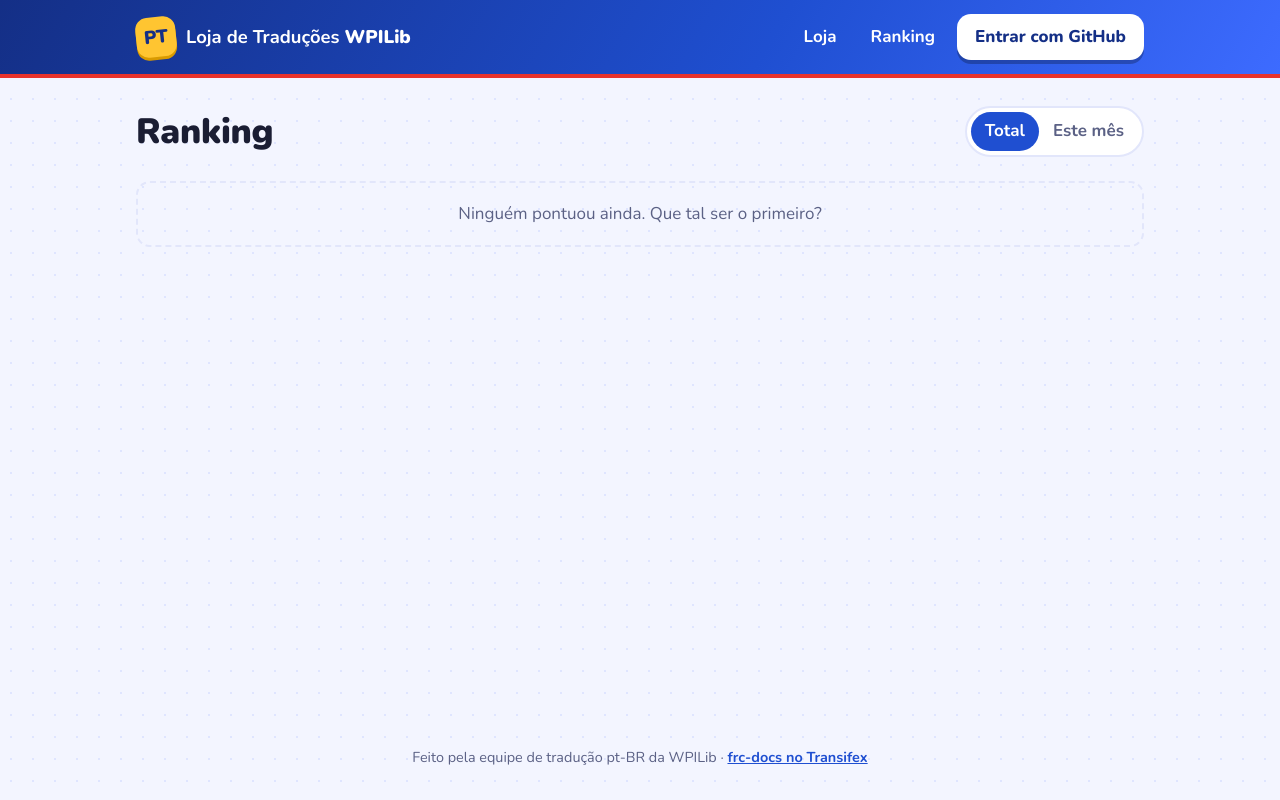
After one commit to CarvalhoJeo/translation_ptbr_store_wpilib, a Django app: page /ranking/ in a window 1280 px wide. The commit adds this page. Run offline with Django 5.2, Linux system fonts and the light colour scheme; data that the repository does not hold is empty; some libraries are stand-ins or nearby versions.

Commit message:
feat: public ranking by points earned, total and this month
Co-Authored-By: Claude Opus 5.5 <noreply@anthropic.com>

```diff
--- /dev/null
+++ b/accounts/templates/accounts/ranking.html
@@ -0,0 +1,24 @@
+{% extends "base.html" %}
+{% block title %}Ranking — Loja de Traduções WPILib{% endblock %}
+{% block content %}
+  <div class="account-head">
+    <h1>Ranking</h1>
+    <nav class="toggle" aria-label="Período">
+      <a class="toggle__opt{% if not monthly %} toggle__opt--on{% endif %}" href="?">Total</a>
+      <a class="toggle__opt{% if monthly %} toggle__opt--on{% endif %}" href="?periodo=mes">Este mês</a>
+    </nav>
+  </div>
+  {% if rows %}
+    <ol class="ranking card">
+      {% for username, points in rows %}
+        <li class="ranking__row{% if forloop.counter <= 3 %} ranking__row--top{% endif %}">
+          <span class="ranking__pos">{% if forloop.counter == 1 %}🥇{% elif forloop.counter == 2 %}🥈{% elif forloop.counter == 3 %}🥉{% else %}{{ forloop.counter }}{% endif %}</span>
+          <span class="ranking__name">{{ username }}</span>
+          <span class="ranking__points">{{ points }} pts</span>
+        </li>
+      {% endfor %}
+    </ol>
+  {% else %}
+    <p class="empty">Ninguém pontuou {% if monthly %}este mês{% else %}ainda{% endif %}. Que tal ser o primeiro?</p>
+  {% endif %}
+{% endblock %}
--- a/accounts/urls.py
+++ b/accounts/urls.py
@@ -5,4 +5,5 @@ from . import views
 urlpatterns = [
     path("", views.home, name="home"),
     path("conta/", views.account, name="account"),
+    path("ranking/", views.ranking, name="ranking"),
 ]
--- a/accounts/views.py
+++ b/accounts/views.py
@@ -2,9 +2,10 @@ from django.contrib import messages
 from django.contrib.auth.decorators import login_required
 from django.db.models import Sum
 from django.shortcuts import redirect, render
+from django.utils import timezone
 
 from ledger.models import PointRates, UnclaimedEvent
-from ledger.services import balance
+from ledger.services import balance, leaderboard
 
 from .forms import EmailForm, LinkForm
 from .models import Profile
@@ -63,3 +64,11 @@ def account(request):
             "redemptions": request.user.redemptions.select_related("variant__product")[:50],
         },
     )
+
+
+def ranking(request):
+    monthly = request.GET.get("periodo") == "mes"
+    since = None
+    if monthly:
+        since = timezone.localtime().replace(day=1, hour=0, minute=0, second=0, microsecond=0)
+    return render(request, "accounts/ranking.html", {"rows": leaderboard(since), "monthly": monthly})
--- a/ledger/services.py
+++ b/ledger/services.py
@@ -1,5 +1,8 @@
+from datetime import datetime
+
 from django.db import transaction
 from django.db.models import Sum
+from django.db.models.functions import Coalesce
 
 from accounts.models import Profile
 
@@ -54,3 +57,21 @@ def claim_unclaimed(user, tx_username: str) -> int:
 
 def balance(user) -> int:
     return PointEntry.objects.filter(user=user).aggregate(total=Sum("amount"))["total"] or 0
+
+
+EARNING_KINDS = (PointEntry.Kind.TRANSLATED, PointEntry.Kind.REVIEWED, PointEntry.Kind.ADJUSTMENT)
+
+
+def leaderboard(since: datetime | None = None, limit: int = 100) -> list[tuple[str, int]]:
+    """Points earned (positive translated/reviewed/adjustment entries) by approved translators."""
+    entries = PointEntry.objects.filter(
+        kind__in=EARNING_KINDS, amount__gt=0, user__profile__link_status=Profile.LinkStatus.APPROVED
+    )
+    if since is not None:
+        entries = entries.annotate(earned_at=Coalesce("occurred_at", "created_at")).filter(earned_at__gte=since)
+    rows = (
+        entries.values("user__username")
+        .annotate(points=Sum("amount"))
+        .order_by("-points", "user__username")[:limit]
+    )
+    return [(row["user__username"], row["points"]) for row in rows]
--- a/static/css/site.css
+++ b/static/css/site.css
@@ -518,3 +518,14 @@ select {
 .pill--shipped, .pill--ready_for_pickup { background: #7a4ff0; }
 .pill--delivered { background: var(--green); }
 .pill--rejected, .pill--cancelled { background: var(--red); }
+
+.toggle { display: inline-flex; background: var(--surface); border: 2px solid var(--border); border-radius: 999px; padding: 4px; }
+.toggle__opt { padding: 6px 14px; border-radius: 999px; text-decoration: none; color: var(--muted); }
+.toggle__opt--on { background: var(--blue); color: #fff; }
+.ranking { list-style: none; padding: 8px 22px; }
+.ranking__row { display: flex; align-items: center; gap: 14px; padding: 12px 0; border-bottom: 1px solid var(--border); }
+.ranking__row:last-child { border-bottom: 0; }
+.ranking__row--top { font-size: 1.15rem; }
+.ranking__pos { width: 2.2em; text-align: center; font-weight: 900; color: var(--muted); }
+.ranking__name { flex: 1; font-weight: 800; }
+.ranking__points { font-weight: 900; color: var(--gold-dark); }
--- a/templates/base.html
+++ b/templates/base.html
@@ -20,6 +20,7 @@
       </a>
       <nav class="nav">
         <a class="nav__link" href="{% url 'shop_catalog' %}">Loja</a>
+        <a class="nav__link" href="{% url 'ranking' %}">Ranking</a>
         {% if user.is_authenticated %}
           <a class="nav__link" href="{% url 'account' %}">Minha conta</a>
           <form method="post" action="{% url 'account_logout' %}">
```
Also changed, not shown: tests/test_ranking.py (added, +50 -0 lines).
